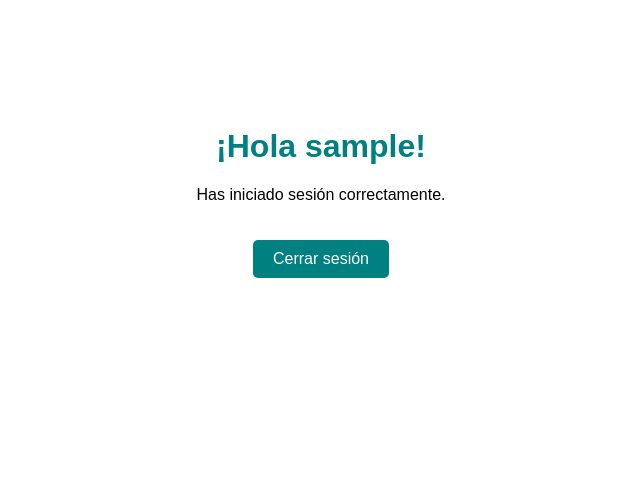
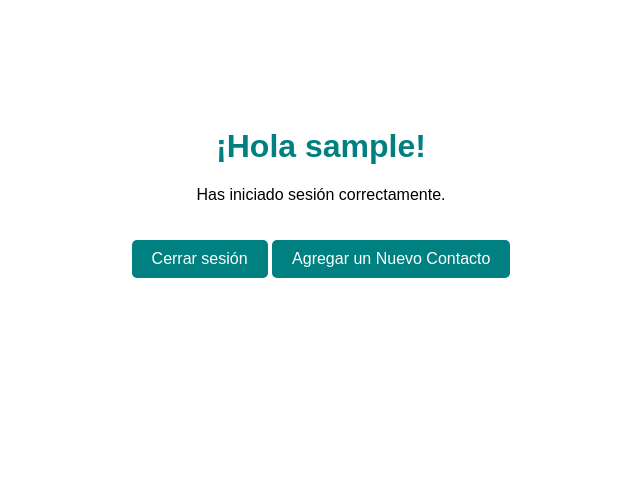
Before and after one commit to jhonn932/agenda-contacto-app, a Flask app: page /dashboard in a window 1280 px wide. Shown: the part 216-693 px from the top of the page, without its empty margins (319-959 px from the left). Run offline with Flask 3, Linux system fonts and the light colour scheme; the visitor is signed in with stand-in values (Sample User, id 1).

Commit message:
se agrego un enlace para acceder a la ruta agendar

```diff
--- a/templates/dashboard.html
+++ b/templates/dashboard.html
@@ -43,6 +43,7 @@
         <p>Has iniciado sesión correctamente.</p>
 
         <a href="{{ url_for('logout') }}">Cerrar sesión</a>
+        <a href="{{ url_for('agendar') }}">Agregar un Nuevo Contacto</a>
     </div>
 </body>
 </html>
```
